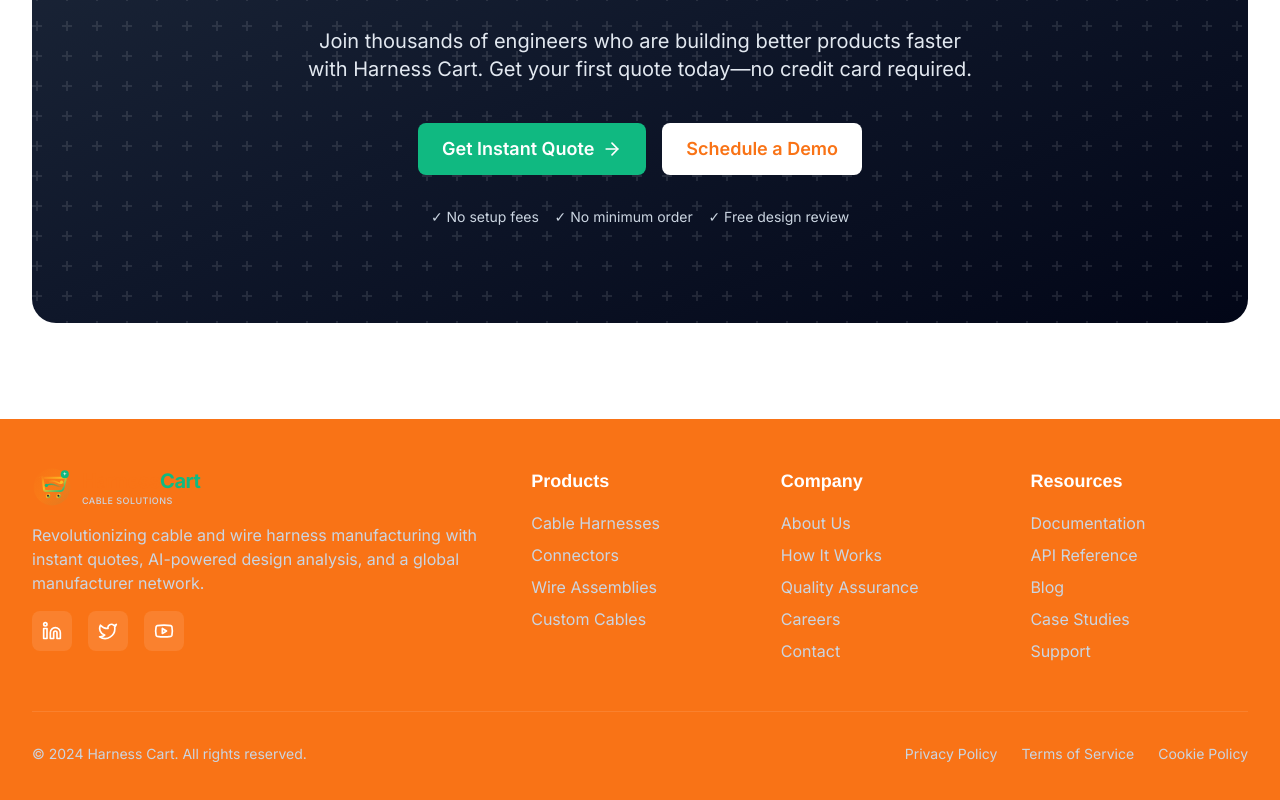
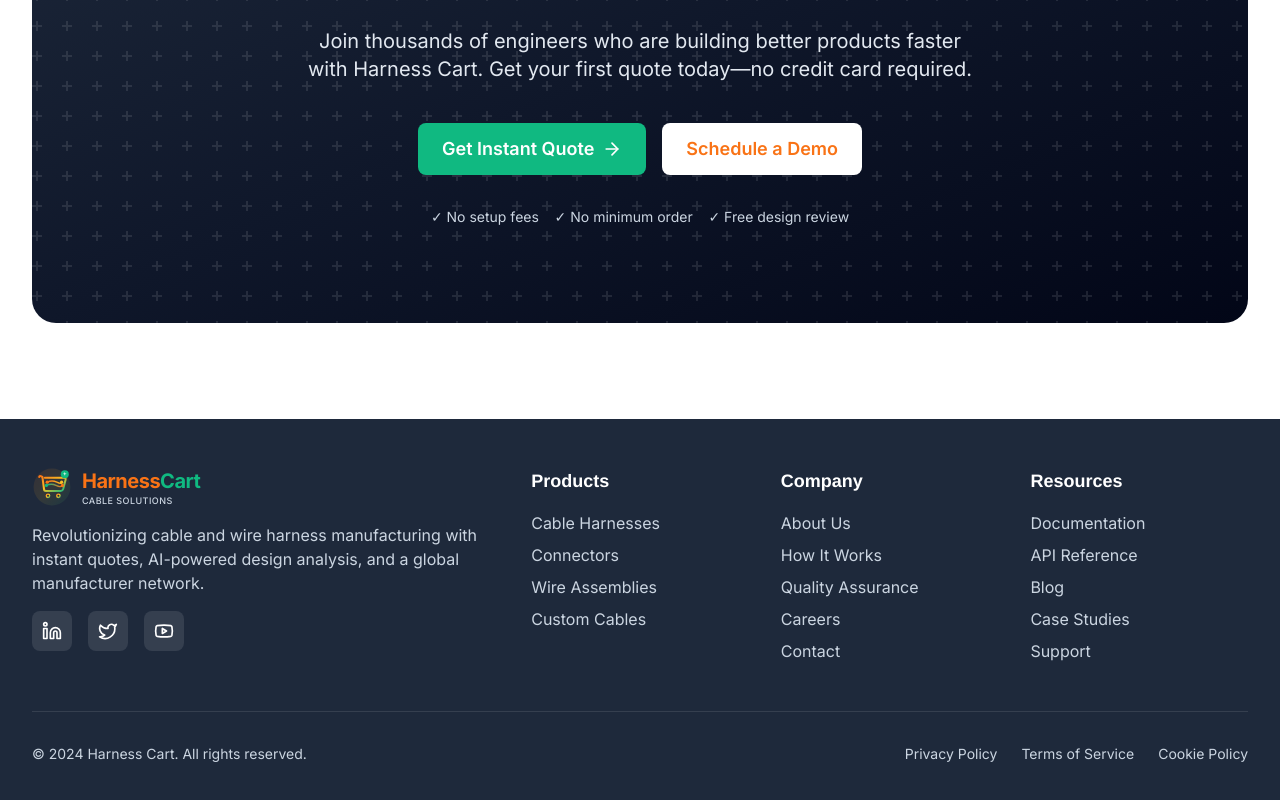
Before and after one commit to umtkyck/cableworld, a Next.js app in the folder website/: page / in a window 1280 px wide. Shown: the part 4737-5537 px from the top of the page. Built offline with nearby package versions, Linux system fonts and the light colour scheme; no server answers.

Commit message:
Update Footer background from orange to slate blue
Changed footer background color from bg-primary-500 (orange) to
bg-slate-800 (dark blue/slate) for better visual consistency.

```diff
--- a/website/components/Footer.tsx
+++ b/website/components/Footer.tsx
@@ -4,7 +4,7 @@ import Logo from './Logo'
 
 export default function Footer() {
   return (
-    <footer className="bg-primary-500 text-white">
+    <footer className="bg-slate-800 text-white">
       <div className="container-custom py-12">
         <div className="grid grid-cols-1 md:grid-cols-2 lg:grid-cols-5 gap-8">
           {/* Brand */}
```
